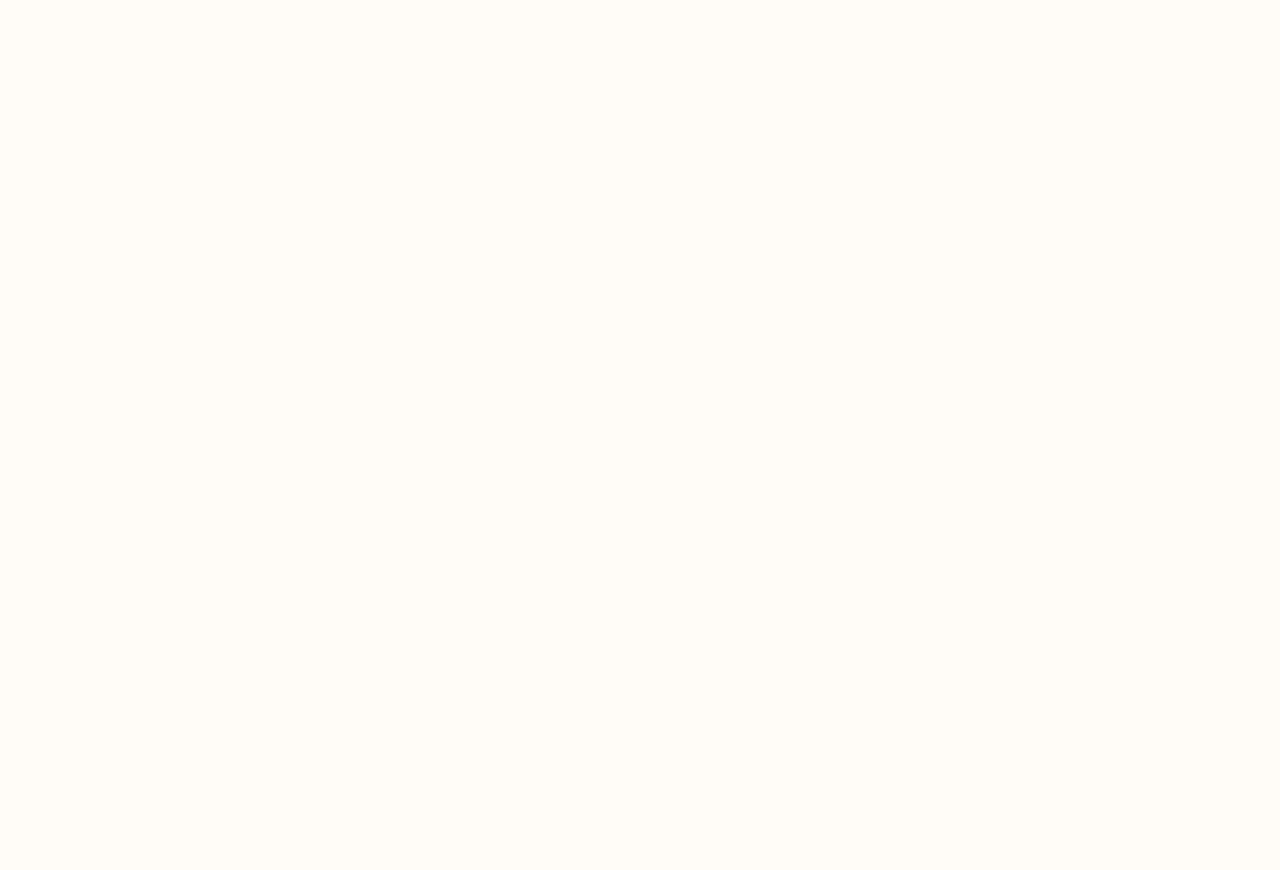
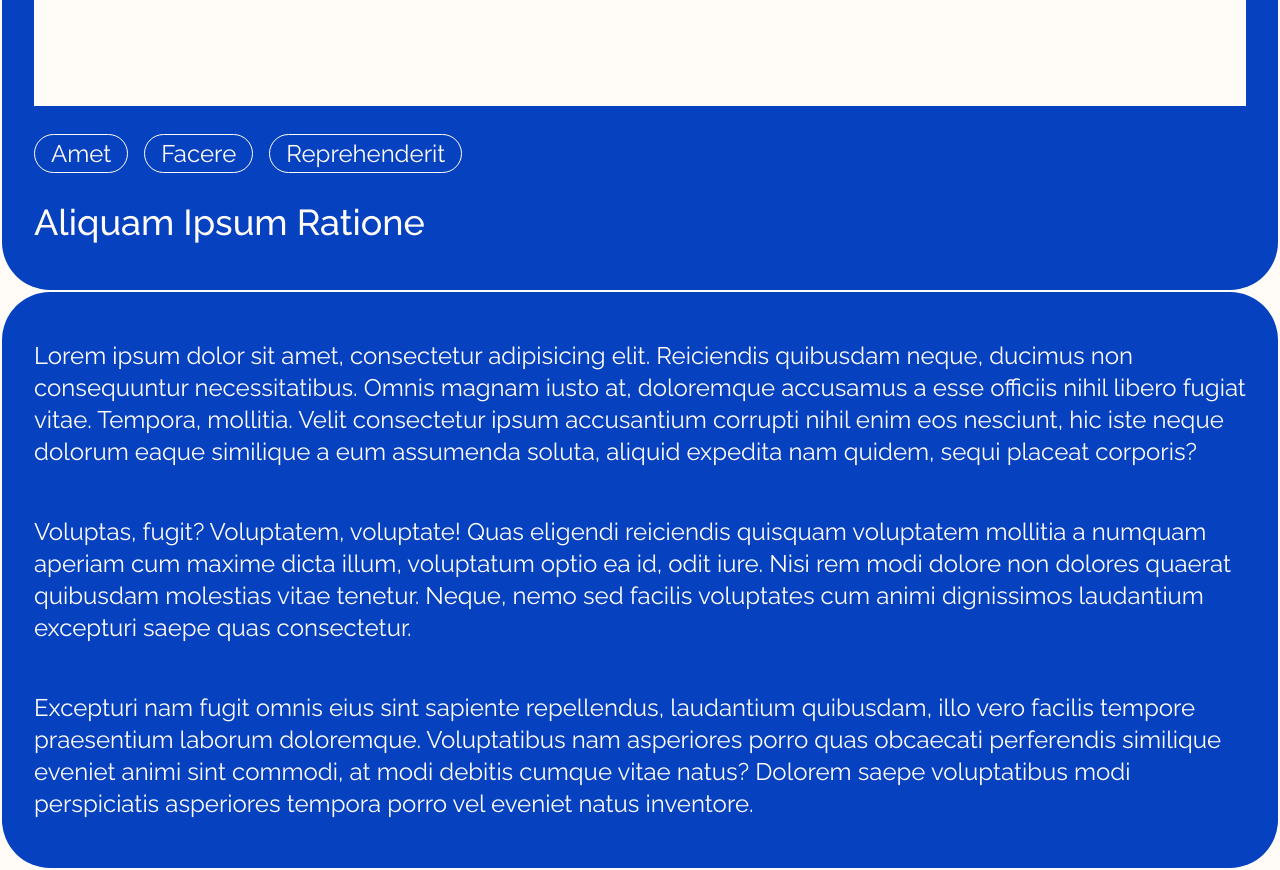
Before and after one commit to mbourjac/react-tag-filters, a React (Vite) app: page /projects/aliquam-ipsum-ratione in a window 1280 px wide. Shown: the part 700-1570 px from the top of the page. Before the commit the page ends 800 px from the top, so only its background shows below. Built offline with nearby package versions, Linux system fonts and the light colour scheme.

Commit message:
feat: create project details page

```diff
--- a/src/components/Header/Header.tsx
+++ b/src/components/Header/Header.tsx
@@ -10,7 +10,9 @@ export const Header = () => {
         <span className="sr-only">Home</span>
       </Link>
       <nav className="flex gap-16 font-medium">
-        <HeaderLink to={'projects'}>Projects</HeaderLink>
+        <HeaderLink to={'projects'} end>
+          Projects
+        </HeaderLink>
         <HeaderLink to={'about'}>About</HeaderLink>
         <HeaderLink to={'blog'}>Blog</HeaderLink>
       </nav>
--- a/src/components/Header/HeaderLink.tsx
+++ b/src/components/Header/HeaderLink.tsx
@@ -4,12 +4,14 @@ import { NavLink } from 'react-router-dom';
 type HeaderLinkProps = {
   to: string;
   children: ReactNode;
+  end?: boolean;
 };
 
-export const HeaderLink = ({ to, children }: HeaderLinkProps) => {
+export const HeaderLink = ({ to, end, children }: HeaderLinkProps) => {
   return (
     <NavLink
       to={to}
+      end={end}
       className={({ isActive }) =>
         `header-link relative ${isActive ? 'active' : ''}`
       }
--- /dev/null
+++ b/src/pages/NotFound.tsx
@@ -0,0 +1,3 @@
+export const NotFound = () => {
+  return <div>Not Found</div>;
+};
--- a/src/pages/ProjectDetails/ProjectDetails.tsx
+++ b/src/pages/ProjectDetails/ProjectDetails.tsx
@@ -1,3 +1,67 @@
+import { Link, useParams } from 'react-router-dom';
+import { NotFound } from '../NotFound';
+import { projects } from '../Projects/Projects.constants';
+
 export const ProjectDetails = () => {
-  return <div>ProjectDetails</div>;
+  const { slug } = useParams();
+  const project = projects.find((project) => project.slug === slug);
+
+  if (!project) {
+    return <NotFound />;
+  }
+
+  const { title, tags } = project;
+
+  return (
+    <>
+      <div className="flex flex-col gap-[2px] p-[2px] text-off-white">
+        <div className="flex flex-col gap-8 rounded-[48px] bg-body px-8 py-12">
+          <div className="aspect-video w-full bg-off-white"></div>
+          <div className="flex flex-col gap-8">
+            <ul className="flex gap-4 text-2xl">
+              {tags.map(({ type, value, label }) => (
+                <li key={value}>
+                  <Link
+                    to={`..?type=${type}&tag=${value}`}
+                    relative="path"
+                    className="rounded-full border border-off-white px-4 py-1 duration-300 ease-in-out [transition-property:all] hover:border-tertiary-light hover:bg-tertiary-light hover:text-body"
+                  >
+                    {label}
+                  </Link>
+                </li>
+              ))}
+            </ul>
+            <h1 className="text-4xl font-medium">{title}</h1>
+          </div>
+        </div>
+        <div className="flex flex-col gap-12 rounded-[48px] bg-body px-8 py-12 text-2xl">
+          <p>
+            Lorem ipsum dolor sit amet, consectetur adipisicing elit. Reiciendis
+            quibusdam neque, ducimus non consequuntur necessitatibus. Omnis
+            magnam iusto at, doloremque accusamus a esse officiis nihil libero
+            fugiat vitae. Tempora, mollitia. Velit consectetur ipsum accusantium
+            corrupti nihil enim eos nesciunt, hic iste neque dolorum eaque
+            similique a eum assumenda soluta, aliquid expedita nam quidem, sequi
+            placeat corporis?
+          </p>
+          <p>
+            Voluptas, fugit? Voluptatem, voluptate! Quas eligendi reiciendis
+            quisquam voluptatem mollitia a numquam aperiam cum maxime dicta
+            illum, voluptatum optio ea id, odit iure. Nisi rem modi dolore non
+            dolores quaerat quibusdam molestias vitae tenetur. Neque, nemo sed
+            facilis voluptates cum animi dignissimos laudantium excepturi saepe
+            quas consectetur.
+          </p>
+          <p>
+            Excepturi nam fugit omnis eius sint sapiente repellendus, laudantium
+            quibusdam, illo vero facilis tempore praesentium laborum doloremque.
+            Voluptatibus nam asperiores porro quas obcaecati perferendis
+            similique eveniet animi sint commodi, at modi debitis cumque vitae
+            natus? Dolorem saepe voluptatibus modi perspiciatis asperiores
+            tempora porro vel eveniet natus inventore.
+          </p>
+        </div>
+      </div>
+    </>
+  );
 };
```
